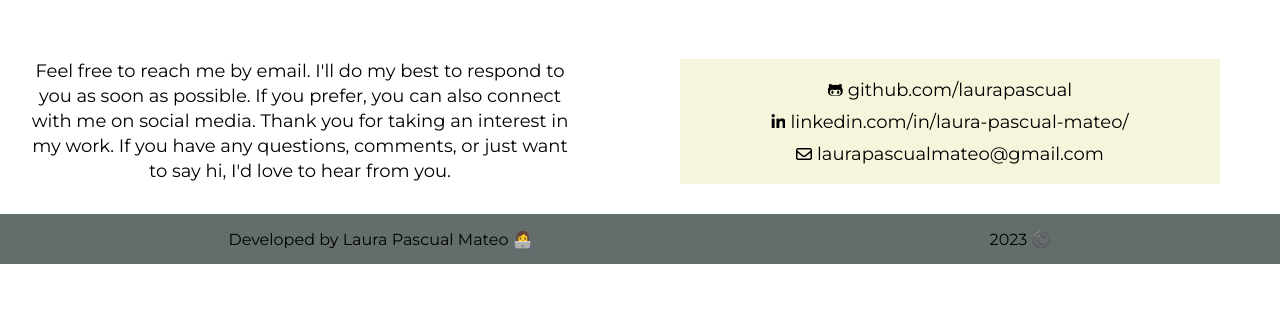
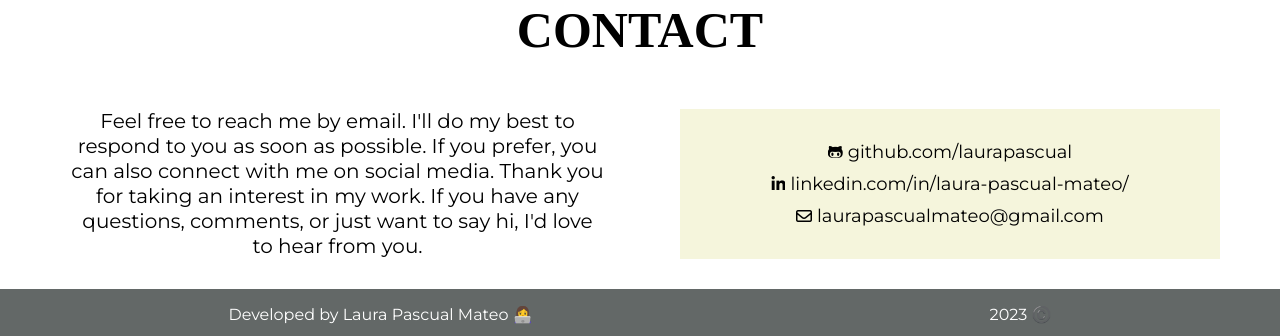
Before and after one commit to laurapascual/Portfolio-Laura-Pascual, a React (Create React App) app: page /#/ in a window 1280 px wide. Shown: the part 3442-3778 px from the top of the page. Before the commit the page ends 3706 px from the top, so only its background shows below. Built offline with nearby package versions, Linux system fonts and the light colour scheme; a web font is replaced by a local one.

Commit message:
Fix sizes

```diff
--- a/src/styles/layouts/AboutMe.scss
+++ b/src/styles/layouts/AboutMe.scss
@@ -72,5 +72,8 @@
             padding-right: 150px;
             font-size: 18px;
         }
+        @media (min-width: $breakpoint-desktop) {
+            font-size: 20px;
+        }
     }
 }
--- a/src/styles/layouts/Contact.scss
+++ b/src/styles/layouts/Contact.scss
@@ -26,9 +26,11 @@
         line-height: 25px;
         text-align: center;
         @media (min-width: $breakpoint-tablet) {
-            padding-right: 60px;
-            padding-left: 0px;
             font-size: 18px;
+        }
+        @media (min-width: $breakpoint-desktop) {
+            padding-left: 40px;
+            font-size: 20px;
         }
     }
     &__rrss {
@@ -65,7 +67,7 @@
         gap: 10px;
         background-color: beige;
         padding: 10px 0;
-        margin: 0 50px;
+        margin: 0 30px;
         @media (min-width: $breakpoint-tablet) {
             margin: 20px 10px;
         }
--- a/src/styles/layouts/Footer.scss
+++ b/src/styles/layouts/Footer.scss
@@ -1,5 +1,6 @@
 .footer {
-    background-color: rgb(99, 109, 107);
+    background-color: rgb(99, 104, 103);
+    color: white;
     width: 100vw;
     height: 50px;
     font-family: $font_text;
--- a/src/styles/layouts/Menu.scss
+++ b/src/styles/layouts/Menu.scss
@@ -17,7 +17,7 @@
 
     &__name {
         font-family: $font_title;
-        font-size: 15px;
+        font-size: 16px;
         text-decoration: none;
         color: white;
         @media (min-width: $breakpoint-tablet) {
@@ -29,7 +29,7 @@
         display: flex;
         gap: 10px;
         font-family: $font_text;
-        font-size: 12px;
+        font-size: 16px;
         @media (min-width: $breakpoint-tablet) {
             font-size: 20px;
         }
```
Also changed, not shown: public/favicon.png (added), 1 other file (tests, documents, lock files or other folders).
